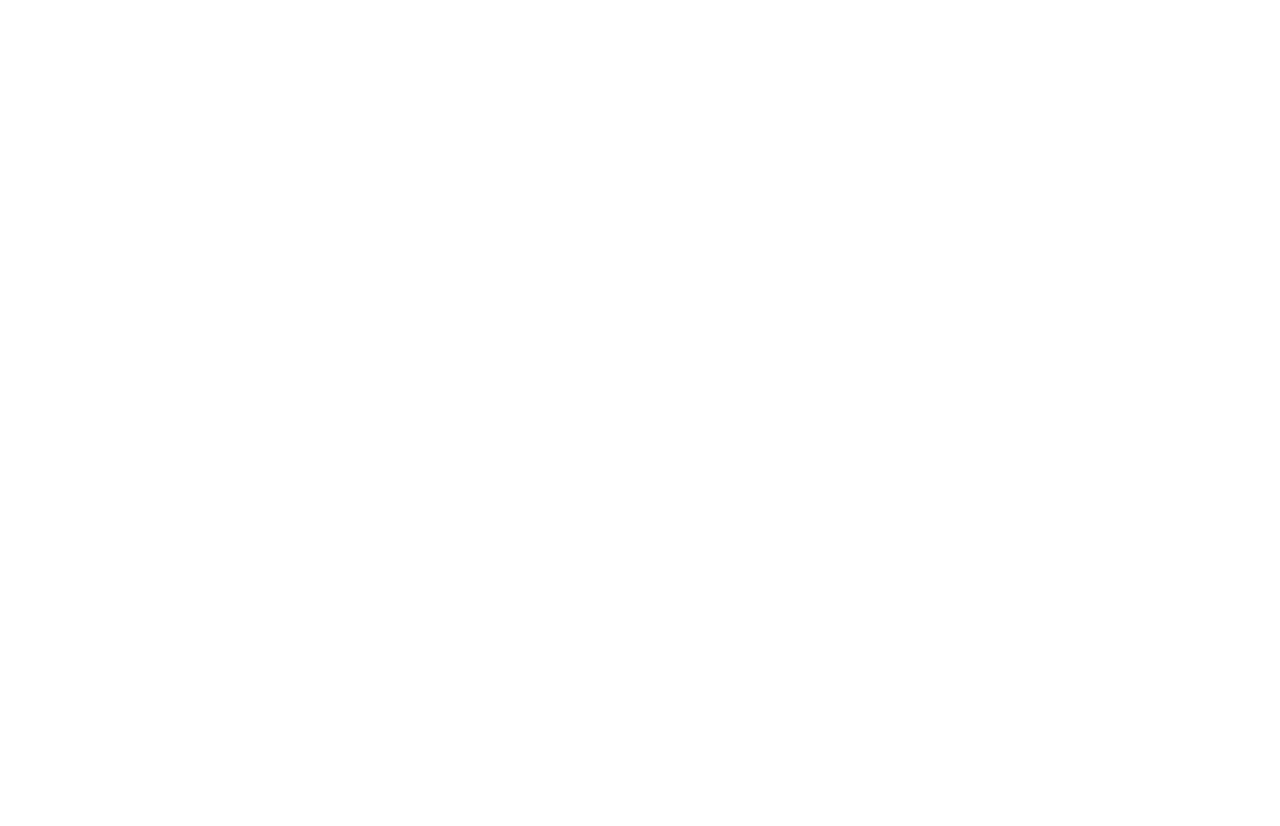
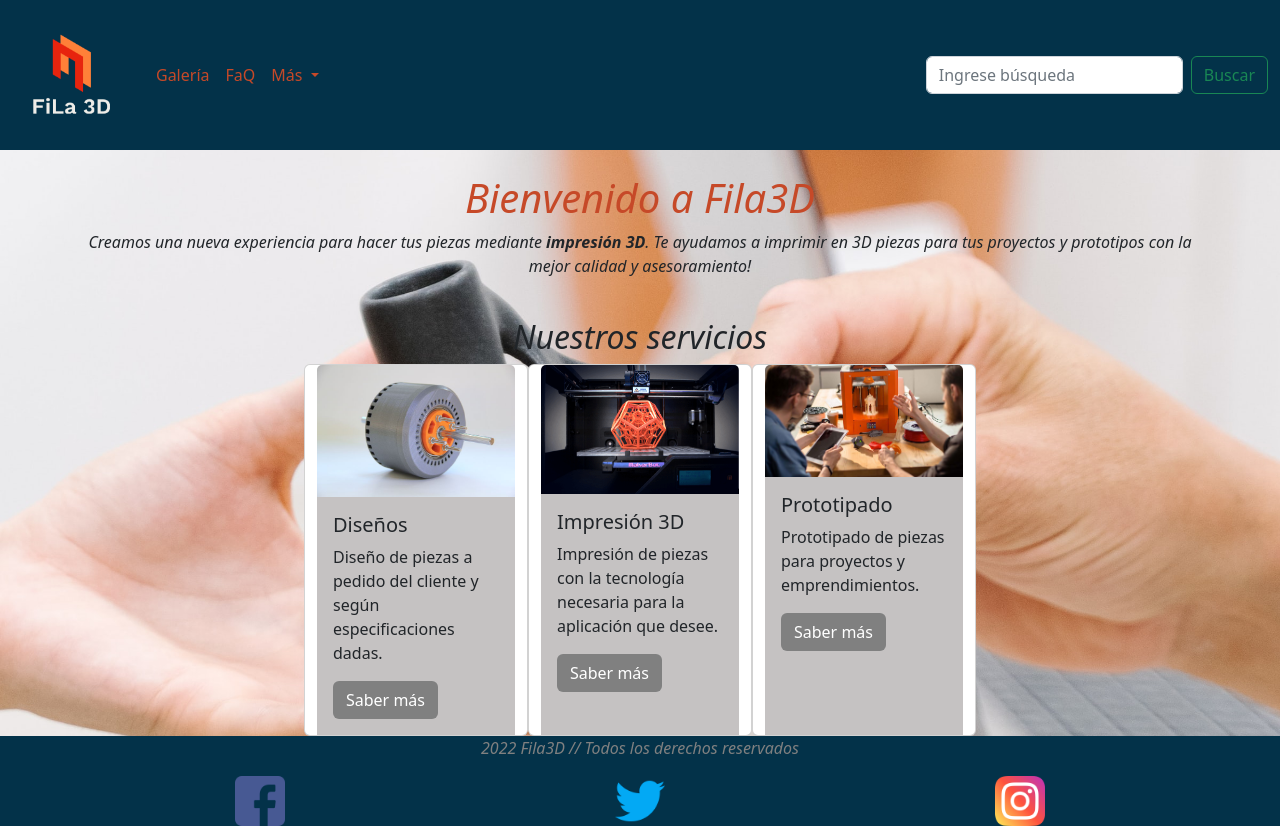
Before and after one commit to Leonardo-Zacca/desafio-bootstrap, a plain HTML site: page index.html in a window 1280 px wide. Before the commit the page ends 800 px from the top, so only its background shows below. Drawn offline with nearby package versions, Linux system fonts and the light colour scheme.

Commit message:
Se agrega bootstrap al proyecto junto con pÂÃpáginas galerÃía y faq

```diff
--- a/index.html
+++ b/index.html
@@ -1,23 +1,128 @@
 <!DOCTYPE html>
 <html lang="en">
+
 <head>
   <meta charset="UTF-8">
   <meta http-equiv="X-UA-Compatible" content="IE=edge">
   <meta name="viewport" content="width=device-width, initial-scale=1.0">
+  <link href="https://cdn.jsdelivr.net/npm/bootstrap@5.2.0/dist/css/bootstrap.min.css" rel="stylesheet"
+    integrity="sha384-gH2yIJqKdNHPEq0n4Mqa/HGKIhSkIHeL5AyhkYV8i59U5AR6csBvApHHNl/vI1Bx" crossorigin="anonymous">
   <link rel="stylesheet" href="./styles/style.css">
-    <title>Document</title>
+  <title>Index</title>
 </head>
+
 <body>
-    <header>
+  <header class="header">
+    <nav class="navbar navbar-expand-lg color-nav">
+      <div class="container-fluid">
+        <a class="navbar-brand" href="./index.html"><img src="./images/Logo.png" alt="logoFiLa3D"></a>
+        <button class="navbar-toggler" type="button" data-bs-toggle="collapse" data-bs-target="#navbarSupportedContent"
+          aria-controls="navbarSupportedContent" aria-expanded="false" aria-label="Toggle navigation">
+          <span class="navbar-toggler-icon"></span>
+        </button>
+        <div class="collapse navbar-collapse" id="navbarSupportedContent">
+          <ul class="navbar-nav me-auto mb-2 mb-lg-0">
+            <li class="nav-item">
+              <a class="nav-link active navbar-textcolor" aria-current="page" href="./pages/galeria.html">Galería</a>
+            </li>
+            <li class="nav-item">
+              <a class="nav-link navbar-textcolor" href="./pages/faq.html">FaQ</a>
+            </li>
+            <li class="nav-item dropdown ">
+              <a class="nav-link dropdown-toggle navbar-textcolor" href="#" role="button" data-bs-toggle="dropdown"
+                aria-expanded="false">
+                Más
+              </a>
+              <ul class="dropdown-menu">
+                <li><a class="dropdown-item navbar-textcolor" href="#">Contacto</a></li>
+                <li><a class="dropdown-item navbar-textcolor" href="#">Sucursales</a></li>
+                <li>
+                  <hr class="dropdown-divider">
+                </li>
+                <li><a class="dropdown-item navbar-textcolor" href="#">Sobre nosotros</a></li>
+              </ul>
+          </ul>
+          <form class="d-flex" role="search">
+            <input class="form-control me-2" type="search" placeholder="Ingrese búsqueda" aria-label="Search">
+            <button class="btn btn-outline-success" type="submit">Buscar</button>
+          </form>
+        </div>
+      </div>
+    </nav>
 
   </header>
 
   <main>
+    <br>
+    <h1 class="fst-italic text-center">Bienvenido a Fila3D</h1>
+    <p class="fst-italic text-center container">Creamos una nueva experiencia para hacer tus piezas mediante
+      <strong>impresión
+        3D</strong>. Te
+      ayudamos a imprimir en 3D piezas para tus proyectos y prototipos con la mejor calidad y asesoramiento!
+    </p>
+    <br>
+    <h2 class="fst-italic text-center">Nuestros servicios</h2>
+
+    <!-- Cards -->
+    <div class="tarjetas">
+    <div class="row position-relative">
+      <div class="card col-md-4">
+        <img src="./images/Diseño.jpg" class="card-img-top" alt="Diseños">
+        <div class="card-body">
+          <h5 class="card-title">Diseños</h5>
+          <p class="card-text">Diseño de piezas a pedido del cliente y según especificaciones dadas.</p>
+          <a href="#" class="btn btn-card">Saber más</a>
+        </div>
+      </div>
+
+      <div class="card col-md-4">
+        <img src="./images/impresion3d.png" class="card-img-top" alt="imp3d">
+        <div class="card-body">
+          <h5 class="card-title">Impresión 3D</h5>
+          <p class="card-text">Impresión de piezas con la tecnología necesaria para la aplicación que desee.</p>
+          <a href="#" class="btn btn-card">Saber más</a>
+        </div>
+      </div>
+
+      <div class="card col-md-4">
+        <img src="./images/Prototipado.jpg" class="card-img-top" alt="Prot">
+        <div class="card-body">
+          <h5 class="card-title">Prototipado</h5>
+          <p class="card-text">Prototipado de piezas para proyectos y emprendimientos.</p>
+          <a href="#" class="btn btn-card">Saber más</a>
+        </div>
+      </div>
+    </div>
+  </div>
+
+    <!-- Fin Cards -->
 
   </main>
 
+  <!-- FOOTER -->
   <footer>
+    <p class="fst-italic text-center disclaimer">2022 Fila3D // Todos los derechos reservados</p>
+
+    <div class="container text-center">
+      <div class="row">
+        <div class="col">
+          <a href="https://facebook.com.ar"><img class="redes" src="./images/facebook.png" alt="facebook"></a>
+        </div>
+        <div class="col">
+          <a href="https://twitter.com.ar"><img class="redes" src="./images/gorjeo.png" alt="twitter"></a>
+        </div>
+        <div class="col">
+          <a href="https://instagram.com.ar"><img class="redes" src="./images/instagram.png" alt="instagram"></a>
+        </div>
+      </div>
+    </div>
 
   </footer>
+
+  <!-- SCRIPT BOOTSTRAP -->
+  <script src="https://cdn.jsdelivr.net/npm/bootstrap@5.2.0/dist/js/bootstrap.bundle.min.js"
+    integrity="sha384-A3rJD856KowSb7dwlZdYEkO39Gagi7vIsF0jrRAoQmDKKtQBHUuLZ9AsSv4jD4Xa"
+    crossorigin="anonymous"></script>
 </body>
+
 </html>
--- a/styles/style.css
+++ b/styles/style.css
@@ -0,0 +1,56 @@
+*{
+    margin: 0;
+    padding: 0;
+}
+h1 {
+    color: #C64928;
+}
+/* HEADER */
+.color-nav {
+    background-color: #033249;
+}
+.header img {
+    width: 120px;
+    padding: 10px;
+}
+.navbar-textcolor {
+    color:#C64928 !important;
+}
+/* MAIN */
+
+main {
+    background-image: url(../images/BackgroundMain.jpg);
+    background-repeat: no-repeat;
+    background-color: #C64928;
+    background-position: center center;
+    background-size: cover;
+}
+
+.btn-card {
+    background-color: grey;
+    color: white;
+}
+.card-body {
+    background-color: rgb(197, 194, 194);
+}
+
+.card {
+    width: 14rem;
+}
+.tarjetas {
+    display: flex;
+    justify-content: center;
+}
+
+/* FOOTER */
+footer{
+    background-color: #033249;
+}
+.disclaimer {
+    color: gray;
+}
+.redes {
+    height: auto;
+    width: auto;
+    max-width: 50px;
+}
```
Also changed, not shown: pages/faq.html (added, +144 -0 lines), pages/galeria.html (added, +119 -0 lines), images/BackgroundMain.jpg (added), images/Diseño.jpg (added), images/Logo.png (added), images/Prototipado.jpg (added), images/Prototipado.webp (added), images/facebook.png (added), images/gorjeo.png (added), images/img2.jpg (added), images/img3.jpg (added), images/impresion3d.png (added), images/instagram.png (added), 1 other file. Lines whose indentation alone changed are shown as unchanged.
